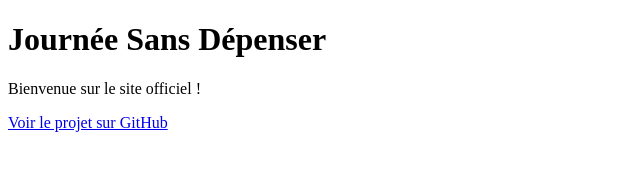
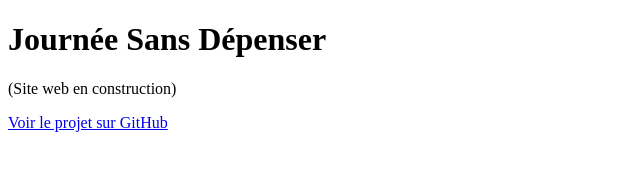
Before and after one commit to jsm-shams/journee-sans-depenser-web, a plain HTML site: page index.html in a window 1280 px wide. Shown: the full height of the page, 0-640 px from the left. Drawn offline with Linux system fonts and the light colour scheme.

Commit message:
chore: update homepage message to 'Site web en construction'

```diff
--- a/index.html
+++ b/index.html
@@ -6,7 +6,7 @@
 </head>
 <body>
   <h1>Journée Sans Dépenser</h1>
-  <p>Bienvenue sur le site officiel !</p>
+  <p>(Site web en construction)</p>
 
   <p>
     <a href="https://github.com/jsm-shams/journee-sans-depenser-web" target="_blank">
```
